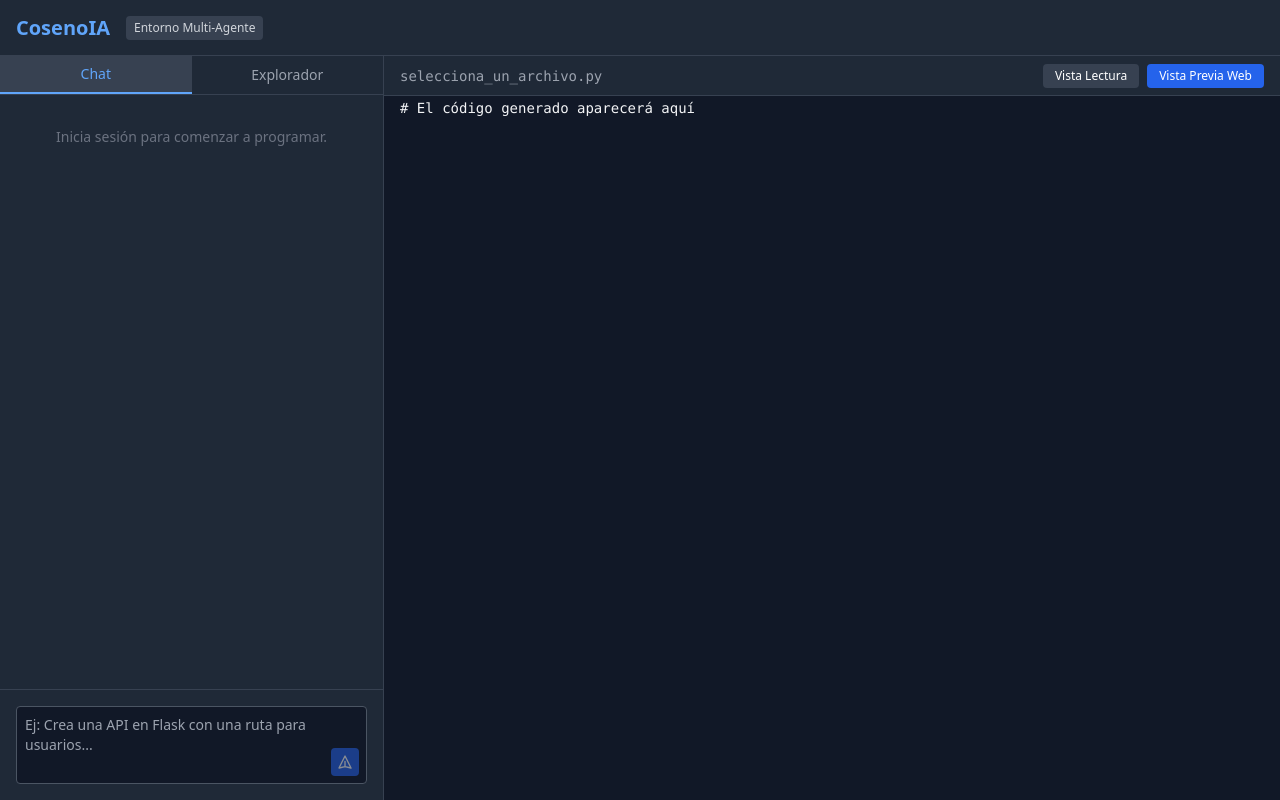
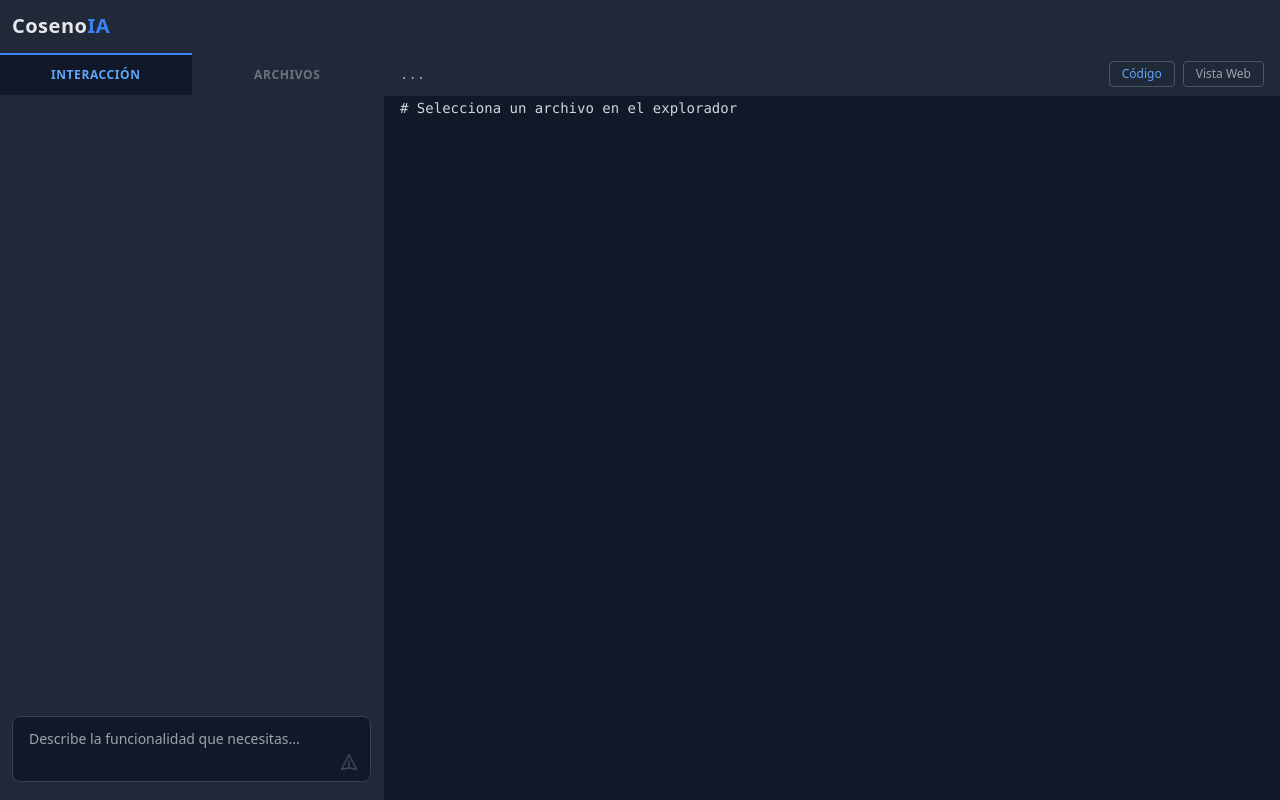
Before and after one commit to MaruchanPicosa/multiagent-code-generador, a Flask app: page / in a window 1280 px wide. Run offline with Flask 3, Linux system fonts and the light colour scheme; some libraries are stand-ins or nearby versions.

Commit message:
Mejora en los mensajes con poputs y botones

````diff
--- a/static/css/style.css
+++ b/static/css/style.css
@@ -28,3 +28,33 @@ hljs {
 .whitespace-pre-wrap {
     white-space: pre-wrap;
 }
+
+/* Custom Scrollbar suave */
+.custom-scrollbar::-webkit-scrollbar { width: 8px; height: 8px; }
+.custom-scrollbar::-webkit-scrollbar-track { background: transparent; }
+.custom-scrollbar::-webkit-scrollbar-thumb { background: #374151; border-radius: 4px; }
+.custom-scrollbar::-webkit-scrollbar-thumb:hover { background: #4b5563; }
+
+hljs { background: transparent !important; padding: 0 !important; }
+
+/* Limpieza del texto del chat generado por IA */
+.chat-markdown {
+    color: #cbd5e1;
+    line-height: 1.6;
+    font-size: 0.875rem;
+}
+.chat-markdown p { margin-bottom: 0.8em; }
+.chat-markdown p:last-child { margin-bottom: 0; }
+/* Hacemos que las negritas de la IA no sean tan agresivas */
+.chat-markdown strong { color: #f1f5f9; font-weight: 600; }
+.chat-markdown ul, .chat-markdown ol { margin-left: 1rem; margin-bottom: 0.8em; list-style-type: disc; color: #94a3b8; }
+/* Notificación sutil de código actualizado */
+.chat-markdown blockquote {
+    border-left: 3px solid #3b82f6;
+    background: rgba(59, 130, 246, 0.05);
+    padding: 8px 12px;
+    border-radius: 0 4px 4px 0;
+    margin: 1em 0;
+    color: #94a3b8;
+    font-style: italic;
+}
--- a/static/js/main.js
+++ b/static/js/main.js
@@ -36,6 +36,55 @@ document.addEventListener('DOMContentLoaded', () => {
     const preViewer = document.getElementById('pre-viewer');
 
     const clientIdMeta = document.querySelector('meta[name="google-client-id"]').content;
+
+    function showModal(title, message, type = 'alert', defaultValue = '') {
+        return new Promise((resolve) => {
+            const modal = document.getElementById('custom-modal');
+            const modalContent = document.getElementById('modal-content');
+            const inputEl = document.getElementById('modal-input');
+            const btnCancel = document.getElementById('modal-btn-cancel');
+            const btnConfirm = document.getElementById('modal-btn-confirm');
+
+            document.getElementById('modal-title').textContent = title;
+            document.getElementById('modal-message').textContent = message;
+
+            inputEl.value = defaultValue;
+            inputEl.classList.add('hidden');
+            btnCancel.classList.add('hidden');
+
+            if (type === 'prompt') {
+                inputEl.classList.remove('hidden');
+                btnCancel.classList.remove('hidden');
+            } else if (type === 'confirm') {
+                btnCancel.classList.remove('hidden');
+            }
+
+            modal.classList.remove('hidden');
+            setTimeout(() => {
+                modal.classList.remove('opacity-0');
+                modalContent.classList.remove('scale-95');
+                if (type === 'prompt') inputEl.focus();
+            }, 10);
+
+            const closeModal = () => {
+                modal.classList.add('opacity-0');
+                modalContent.classList.add('scale-95');
+                setTimeout(() => modal.classList.add('hidden'), 200);
+                btnConfirm.onclick = null;
+                btnCancel.onclick = null;
+            };
+
+            btnConfirm.onclick = () => {
+                closeModal();
+                resolve(type === 'prompt' ? inputEl.value : true);
+            };
+
+            btnCancel.onclick = () => {
+                closeModal();
+                resolve(type === 'prompt' ? null : false);
+            };
+        });
+    }
 
     if (clientIdMeta && clientIdMeta !== "None" && clientIdMeta !== "") {
         google.accounts.id.initialize({
@@ -116,16 +165,6 @@ document.addEventListener('DOMContentLoaded', () => {
         tabChat.classList.add('text-gray-400', 'hover:text-gray-200');
     });
 
-    btnViewCode.addEventListener('click', () => {
-        codeContainer.classList.remove('hidden');
-        previewContainer.classList.add('hidden');
-    });
-
-    btnViewPreview.addEventListener('click', () => {
-        codeContainer.classList.add('hidden');
-        previewContainer.classList.remove('hidden');
-        renderWebPreview();
-    });
 
     function renderWebPreview() {
         let htmlFile = projectFiles.find(f => f.ruta.endsWith('.html'));
@@ -196,14 +235,18 @@ document.addEventListener('DOMContentLoaded', () => {
 
     function appendMessage(role, text) {
         const div = document.createElement('div');
-        div.className = `p-3 rounded-lg text-sm whitespace-pre-wrap ${role === 'user' ? 'bg-blue-900/30 ml-4 border border-blue-800' : 'bg-gray-700 mr-4 border border-gray-600'}`;
 
-        let displayText = text;
-        if (role === 'agent') {
-             displayText = text.replace(/```[\s\S]*?```/g, '[Código procesado y actualizado en el Explorador]');
+        if (role === 'user') {
+            div.className = 'p-3 rounded-lg text-sm bg-[#1f2937] border border-gray-700 ml-8 text-gray-200 whitespace-pre-wrap';
+            div.textContent = text;
+        } else {
+            div.className = 'p-0 text-sm mr-8 text-gray-300 chat-markdown';
+            // Sustituimos los bloques de código crudos por una cita limpia
+            let cleanText = text.replace(/```[\s\S]*?```/g, '\n> ✦ **Código procesado** y sincronizado en el explorador de archivos.\n');
+            // Usamos la librería marked para formatear el texto a HTML limpio
+            div.innerHTML = marked.parse(cleanText);
         }
 
-        div.textContent = displayText;
         chatMessages.appendChild(div);
         chatMessages.scrollTop = chatMessages.scrollHeight;
     }
@@ -294,23 +337,27 @@ document.addEventListener('DOMContentLoaded', () => {
             });
 
             if(res.ok) {
-                // Actualizamos la memoria del frontend
                 const archivoIndex = projectFiles.findIndex(f => f.ruta === rutaActual);
                 if (archivoIndex !== -1) projectFiles[archivoIndex].contenido = nuevoContenido;
+                displayCode({ruta: rutaActual, contenido: nuevoContenido});
 
-                // Volvemos al modo vista
-                displayCode({ruta: rutaActual, contenido: nuevoContenido});
-                alert("Cambios guardados correctamente.");
+                // Reemplazo del alert
+                await showModal("Archivo Guardado", "Los cambios manuales se han aplicado correctamente.", "alert");
             }
         } catch (error) {
-            alert("Error al guardar el archivo.");
+            await showModal("Error", "Ocurrió un problema al guardar el archivo.", "alert");
         }
     });
 
-    // 6. Lógica de NUEVO PROYECTO:
     btnNewChat.addEventListener('click', async () => {
         if (!currentUser) return;
-        const confirmar = confirm("¿Estás segura? Esto borrará el chat actual y los archivos generados para iniciar un proyecto en blanco y ahorrar memoria.");
+
+        // Reemplazo del confirm feo
+        const confirmar = await showModal(
+            "¿Iniciar nuevo proyecto?",
+            "Esto borrará el chat y los archivos actuales de la vista para iniciar un lienzo en blanco. ¿Deseas continuar?",
+            "confirm"
+        );
 
         if (confirmar) {
             await fetch('/api/chat/new', {
@@ -319,28 +366,59 @@ document.addEventListener('DOMContentLoaded', () => {
                 body: JSON.stringify({ usuario_id: currentUser.id })
             });
 
-            // Limpiamos la interfaz
-            chatMessages.innerHTML = '<div class="text-center text-gray-500 text-sm mt-4">Nuevo proyecto iniciado. Comienza a describir lo que necesitas.</div>';
+            chatMessages.innerHTML = '';
+            appendMessage('agent', 'Lienzo limpio. Describe el nuevo proyecto o la base de datos que deseas crear.');
             projectFiles = [];
             renderFileList();
             codeViewer.textContent = '# El código generado aparecerá aquí';
-            currentFilename.textContent = 'selecciona_un_archivo.py';
+            currentFilename.textContent = '...';
             btnEditCode.classList.add('hidden');
         }
     });
 
-    btnDownload.addEventListener('click', () => {
+    btnDownload.addEventListener('click', async () => {
         if (!currentUser) return;
         if (projectFiles.length === 0) {
-            alert("No hay archivos para descargar aún.");
+            await showModal("Proyecto Vacío", "No hay archivos generados para descargar aún.", "alert");
             return;
         }
 
-        // Aquí le preguntamos el nombre al usuario:
-        const nombreElegido = prompt("¿Qué nombre le quieres poner a tu proyecto?", "Proyecto_Cosméticos");
+        // Reemplazo del prompt feo por el input personalizado
+        const nombreElegido = await showModal(
+            "Exportar Proyecto",
+            "Asigna un nombre sin espacios para tu archivo .zip:",
+            "prompt",
+            "Mi_Proyecto"
+        );
 
-        if (nombreElegido !== null) { // Si no le dio a cancelar
+        if (nombreElegido !== null && nombreElegido.trim() !== "") {
             window.location.href = `/api/download/${currentUser.id}?nombre=${encodeURIComponent(nombreElegido)}`;
         }
     });
-});
+    // Modificamos un poco el cambio de pestañas del código para cambiar estilos del botón activo
+    btnViewCode.addEventListener('click', () => {
+        codeContainer.classList.remove('hidden');
+        previewContainer.classList.add('hidden');
+        btnViewCode.classList.replace('text-gray-400', 'text-blue-400');
+        btnViewCode.classList.replace('border-gray-600', 'border-blue-500');
+        btnViewCode.classList.add('bg-gray-800');
+
+        btnViewPreview.classList.replace('text-blue-400', 'text-gray-400');
+        btnViewPreview.classList.replace('border-blue-500', 'border-gray-600');
+        btnViewPreview.classList.remove('bg-gray-800');
+    });
+
+    btnViewPreview.addEventListener('click', () => {
+        codeContainer.classList.add('hidden');
+        previewContainer.classList.remove('hidden');
+        renderWebPreview();
+
+        btnViewPreview.classList.replace('text-gray-400', 'text-blue-400');
+        btnViewPreview.classList.replace('border-gray-600', 'border-blue-500');
+        btnViewPreview.classList.add('bg-gray-800');
+
+        btnViewCode.classList.replace('text-blue-400', 'text-gray-400');
+        btnViewCode.classList.replace('border-blue-500', 'border-gray-600');
+        btnViewCode.classList.remove('bg-gray-800');
+    });
+    });
--- a/templates/index.html
+++ b/templates/index.html
@@ -4,112 +4,119 @@
     <meta charset="UTF-8">
     <meta name="viewport" content="width=device-width, initial-scale=1.0">
     <meta name="google-client-id" content="{{ google_client_id }}">
-    <title>CosenoIA - Generador de Código</title>
+    <title>CosenoIA - Entorno de Desarrollo</title>
 
-    <!-- Tailwind CSS -->
     <script src="https://cdn.tailwindcss.com"></script>
 
-    <!-- Highlight.js para el coloreado de sintaxis -->
+    <!-- Librerías: Highlight para el código y Marked para limpiar el texto del chat -->
     <link rel="stylesheet" href="https://cdnjs.cloudflare.com/ajax/libs/highlight.js/11.7.0/styles/atom-one-dark.min.css">
     <script src="https://cdnjs.cloudflare.com/ajax/libs/highlight.js/11.7.0/highlight.min.js"></script>
+    <script src="https://cdn.jsdelivr.net/npm/marked/marked.min.js"></script>
 
-    <!-- Autenticación de Google -->
-    <script src="https://accounts.google.com/gsi/client" ></script>
+    <script src="https://accounts.google.com/gsi/client"></script>
 
-    <!-- CSS y JS Personalizado -->
     <link rel="stylesheet" href="{{ url_for('static', filename='css/style.css') }}">
     <script src="{{ url_for('static', filename='js/main.js') }}" defer></script>
 </head>
-<body class="bg-gray-900 text-gray-100 h-screen flex flex-col overflow-hidden">
+<body class="bg-[#111827] text-gray-100 h-screen flex flex-col overflow-hidden font-sans">
 
-    <!-- Barra de Navegación -->
-    <header class="bg-gray-800 border-b border-gray-700 h-14 flex items-center justify-between px-4 shrink-0">
+    <!-- Barra de Navegación Responsiva -->
+    <header class="bg-[#1f2937] border-b border-gray-800 p-3 flex flex-wrap items-center justify-between gap-3 shrink-0">
         <div class="flex items-center gap-4">
-            <h1 class="text-xl font-bold text-blue-400">CosenoIA</h1>
-            <span class="text-xs bg-gray-700 px-2 py-1 rounded text-gray-300">Entorno Multi-Agente</span>
+            <h1 class="text-xl font-bold tracking-wide text-gray-200">Coseno<span class="text-blue-500">IA</span></h1>
         </div>
-        <div class="flex items-center gap-3">
-        <button id="btn-new-chat" class="hidden bg-red-600 hover:bg-red-500 text-white px-3 py-1.5 rounded text-sm font-medium transition-colors">
-            Nuevo Proyecto
-        </button>
-        <button id="btn-download" class="hidden bg-green-600 hover:bg-green-500 text-white px-3 py-1.5 rounded text-sm font-medium transition-colors">
-            Descargar .ZIP
-        </button>
-        <div id="google-login-btn"></div>
-        <div id="user-profile" class="hidden flex items-center gap-2">
-            <img id="user-avatar" class="w-8 h-8 rounded-full border border-gray-600" src="" alt="Avatar">
-            <span id="user-name" class="text-sm font-medium text-gray-200"></span>
+
+        <div class="flex items-center gap-2 overflow-x-auto custom-scrollbar pb-1 sm:pb-0">
+            <button id="btn-new-chat" class="hidden px-4 py-1.5 rounded-md text-xs font-medium border border-gray-600 bg-gray-800 text-gray-300 hover:border-rose-500 hover:text-rose-400 transition-all whitespace-nowrap">
+                Nuevo Proyecto
+            </button>
+            <button id="btn-download" class="hidden px-4 py-1.5 rounded-md text-xs font-medium border border-gray-600 bg-gray-800 text-gray-300 hover:border-emerald-500 hover:text-emerald-400 transition-all whitespace-nowrap">
+                Exportar .ZIP
+            </button>
+            <div id="google-login-btn" class="shrink-0"></div>
+            <div id="user-profile" class="hidden flex items-center gap-2 shrink-0 bg-gray-800 px-3 py-1 rounded-full border border-gray-700">
+                <img id="user-avatar" class="w-6 h-6 rounded-full" src="" alt="Avatar">
+                <span id="user-name" class="text-xs font-medium text-gray-300"></span>
+            </div>
         </div>
-    </div>
     </header>
 
-    <!-- Contenedor Principal -->
-    <main class="flex-1 flex overflow-hidden">
+    <!-- Contenedor Principal (Flex Responsivo) -->
+    <main class="flex-1 flex flex-col md:flex-row overflow-hidden">
 
-        <!-- Panel Lateral (Chat y Archivos) -->
-        <aside class="w-full md:w-80 lg:w-96 bg-gray-800 border-r border-gray-700 flex flex-col shrink-0">
-            <!-- Pestañas del Panel Lateral -->
-            <div class="flex border-b border-gray-700 shrink-0">
-                <button id="tab-chat" class="flex-1 py-2 text-sm font-medium bg-gray-700 text-blue-400 border-b-2 border-blue-400">Chat</button>
-                <button id="tab-files" class="flex-1 py-2 text-sm font-medium text-gray-400 hover:text-gray-200">Explorador</button>
+        <!-- Panel Lateral (Se oculta parcialmente en móviles) -->
+        <aside class="w-full md:w-80 lg:w-96 bg-[#1f2937] border-b md:border-b-0 md:border-r border-gray-800 flex flex-col shrink-0">
+            <div class="flex border-b border-gray-800 shrink-0">
+                <button id="tab-chat" class="flex-1 py-3 text-xs uppercase tracking-wider font-semibold bg-[#111827] text-blue-400 border-t-2 border-blue-500 transition-colors">Interacción</button>
+                <button id="tab-files" class="flex-1 py-3 text-xs uppercase tracking-wider font-semibold text-gray-500 hover:text-gray-300 border-t-2 border-transparent transition-colors">Archivos</button>
             </div>
 
-            <!-- Vista de Chat -->
+            <!-- Chat -->
             <div id="view-chat" class="flex-1 flex flex-col overflow-hidden">
-                <div id="chat-messages" class="flex-1 overflow-y-auto p-4 space-y-4 custom-scrollbar">
-                    <div class="text-center text-gray-500 text-sm mt-4">Inicia sesión para comenzar a programar.</div>
-                </div>
-                <div class="p-4 bg-gray-800 border-t border-gray-700 shrink-0">
-                    <form id="chat-form" class="flex flex-col gap-2 relative">
-                        <textarea id="chat-input" rows="3" disabled
-                            class="w-full bg-gray-900 border border-gray-600 rounded p-2 text-sm text-gray-100 focus:outline-none focus:border-blue-500 resize-none custom-scrollbar"
-                            placeholder="Ej: Crea una API en Flask con una ruta para usuarios..."></textarea>
-                        <button type="submit" id="chat-submit" disabled class="absolute bottom-2 right-2 bg-blue-600 hover:bg-blue-500 text-white p-1.5 rounded disabled:opacity-50 disabled:cursor-not-allowed">
-                            <svg class="w-4 h-4" fill="none" stroke="currentColor" viewBox="0 0 24 24"><path stroke-linecap="round" stroke-linejoin="round" stroke-width="2" d="M12 19l9 2-9-18-9 18 9-2zm0 0v-8"></path></svg>
+                <div id="chat-messages" class="flex-1 overflow-y-auto p-4 space-y-4 custom-scrollbar"></div>
+                <div class="p-3 bg-[#1f2937] border-t border-gray-800 shrink-0">
+                    <form id="chat-form" class="relative">
+                        <textarea id="chat-input" rows="2" disabled
+                            class="w-full bg-[#111827] border border-gray-700 rounded-lg py-3 px-4 pr-12 text-sm text-gray-200 focus:outline-none focus:border-blue-500 resize-none custom-scrollbar transition-colors"
+                            placeholder="Describe la funcionalidad que necesitas..."></textarea>
+                        <button type="submit" id="chat-submit" disabled class="absolute bottom-4 right-3 text-gray-400 hover:text-blue-500 disabled:opacity-30 transition-colors">
+                            <svg class="w-5 h-5" fill="none" stroke="currentColor" viewBox="0 0 24 24"><path stroke-linecap="round" stroke-linejoin="round" stroke-width="2" d="M12 19l9 2-9-18-9 18 9-2zm0 0v-8"></path></svg>
                         </button>
                     </form>
                 </div>
             </div>
 
-            <!-- Vista de Explorador de Archivos -->
+            <!-- Archivos -->
             <div id="view-files" class="hidden flex-1 flex flex-col overflow-hidden">
-                <div class="p-2 bg-gray-700 text-xs font-bold text-gray-400 uppercase tracking-wider">Archivos del Proyecto</div>
-                <ul id="file-list" class="flex-1 overflow-y-auto py-2 custom-scrollbar text-sm">
-                    <li class="px-4 py-2 text-gray-500">No hay archivos aún.</li>
-                </ul>
+                <ul id="file-list" class="flex-1 overflow-y-auto py-2 custom-scrollbar text-sm"></ul>
             </div>
         </aside>
 
-        <!-- Panel de Visualización (Código / Preview) -->
-        <section class="flex-1 flex flex-col min-w-0 bg-gray-900">
-            <div class="h-10 bg-gray-800 border-b border-gray-700 flex items-center justify-between px-4 shrink-0">
-                <span id="current-filename" class="text-sm text-gray-400 font-mono">selecciona_un_archivo.py</span>
-                <div class="flex gap-2">
-                    <button id="btn-edit-code" class="text-xs bg-yellow-600 hover:bg-yellow-500 text-white px-3 py-1 rounded hidden">Editar a mano</button>
-                    <button id="btn-save-code" class="text-xs bg-green-600 hover:bg-green-500 text-white px-3 py-1 rounded hidden">Guardar cambios</button>
-                    <button id="btn-view-code" class="text-xs bg-gray-700 hover:bg-gray-600 text-white px-3 py-1 rounded">Vista Lectura</button>
-                    <button id="btn-view-preview" class="text-xs bg-blue-600 hover:bg-blue-500 text-white px-3 py-1 rounded">Vista Previa Web</button>
+        <!-- Panel de Código -->
+        <section class="flex-1 flex flex-col min-w-0 bg-[#111827]">
+            <div class="min-h-[40px] bg-[#1f2937] border-b border-gray-800 flex flex-wrap items-center justify-between px-4 py-2 gap-2 shrink-0">
+                <span id="current-filename" class="text-sm text-gray-400 font-mono truncate max-w-[50%]">...</span>
+                <div class="flex gap-2 overflow-x-auto flex-shrink-0 custom-scrollbar pb-1 sm:pb-0">
+                    <button id="btn-edit-code" class="text-xs px-3 py-1 rounded border border-gray-600 text-gray-400 hover:text-amber-400 hover:border-amber-500 transition-colors hidden whitespace-nowrap">Editar a mano</button>
+                    <button id="btn-save-code" class="text-xs px-3 py-1 rounded border border-gray-600 text-gray-400 hover:text-emerald-400 hover:border-emerald-500 transition-colors hidden whitespace-nowrap">Guardar cambios</button>
+                    <button id="btn-view-code" class="text-xs px-3 py-1 rounded border border-gray-600 text-blue-400 border-blue-500 bg-gray-800 transition-colors whitespace-nowrap">Código</button>
+                    <button id="btn-view-preview" class="text-xs px-3 py-1 rounded border border-gray-600 text-gray-400 hover:text-purple-400 hover:border-purple-500 transition-colors whitespace-nowrap">Vista Web</button>
                 </div>
             </div>
 
             <div id="code-container" class="flex-1 overflow-auto custom-scrollbar relative flex flex-col">
-                <!-- Vista de lectura (coloreada) -->
-                <pre id="pre-viewer" class="m-0 flex-1"><code id="code-viewer" class="h-full p-4 text-sm font-mono bg-transparent"># El código generado aparecerá aquí</code></pre>
-                <!-- Editor manual (texto plano) -->
-                <textarea id="code-editor" class="hidden flex-1 w-full h-full bg-gray-900 text-gray-100 font-mono text-sm p-4 outline-none resize-none custom-scrollbar" spellcheck="false"></textarea>
+                <pre id="pre-viewer" class="m-0 flex-1"><code id="code-viewer" class="h-full p-4 text-sm font-mono bg-transparent text-gray-300"># Selecciona un archivo en el explorador</code></pre>
+                <textarea id="code-editor" class="hidden flex-1 w-full h-full bg-[#111827] text-gray-200 font-mono text-sm p-4 outline-none resize-none custom-scrollbar" spellcheck="false"></textarea>
             </div>
 
             <div id="preview-container" class="hidden flex-1 bg-white">
-                <iframe id="web-preview" class="w-full h-full border-0"></iframe>
+                <iframe id="web-preview" class="w-full h-full border-0 bg-white"></iframe>
             </div>
         </section>
     </main>
 
-    <!-- Overlay de Carga -->
-    <div id="loading-overlay" class="hidden fixed inset-0 bg-black bg-opacity-50 z-50 flex items-center justify-center">
-        <div class="bg-gray-800 p-4 rounded-lg flex items-center gap-3 shadow-xl">
-            <div class="w-5 h-5 border-2 border-blue-500 border-t-transparent rounded-full animate-spin"></div>
-            <span class="text-sm font-medium">Generando código...</span>
+    <!-- Overlay de Carga Mejorado -->
+    <div id="loading-overlay" class="hidden fixed inset-0 bg-[#111827]/80 backdrop-blur-sm z-40 flex items-center justify-center transition-opacity">
+        <div class="flex flex-col items-center gap-3">
+            <div class="w-8 h-8 border-2 border-blue-500 border-t-transparent rounded-full animate-spin"></div>
+            <span class="text-sm font-medium text-gray-300 tracking-widest uppercase">Procesando</span>
+        </div>
+    </div>
+
+    <!-- SISTEMA DE MODALES PERSONALIZADOS (POPUPS) -->
+    <div id="custom-modal" class="hidden fixed inset-0 bg-[#111827]/80 backdrop-blur-sm z-50 flex items-center justify-center p-4 opacity-0 transition-opacity duration-200">
+        <div class="bg-[#1f2937] border border-gray-700 rounded-lg shadow-2xl w-full max-w-md transform scale-95 transition-transform duration-200" id="modal-content">
+            <div class="p-6">
+                <h3 id="modal-title" class="text-lg font-semibold text-gray-100 mb-2 tracking-wide">Título</h3>
+                <p id="modal-message" class="text-sm text-gray-400 mb-5 leading-relaxed">Mensaje</p>
+
+                <input type="text" id="modal-input" class="hidden w-full bg-[#111827] border border-gray-600 rounded-md p-2.5 text-sm text-gray-200 focus:outline-none focus:border-blue-500 focus:ring-1 focus:ring-blue-500 mb-5 transition-all">
+
+                <div class="flex justify-end gap-3">
+                    <button id="modal-btn-cancel" class="hidden px-4 py-2 rounded-md text-sm font-medium border border-gray-600 text-gray-400 hover:text-gray-200 hover:bg-gray-700 transition-colors">Cancelar</button>
+                    <button id="modal-btn-confirm" class="px-4 py-2 rounded-md text-sm font-medium bg-blue-600 text-white hover:bg-blue-500 transition-colors">Aceptar</button>
+                </div>
+            </div>
         </div>
     </div>
 </body>
````
